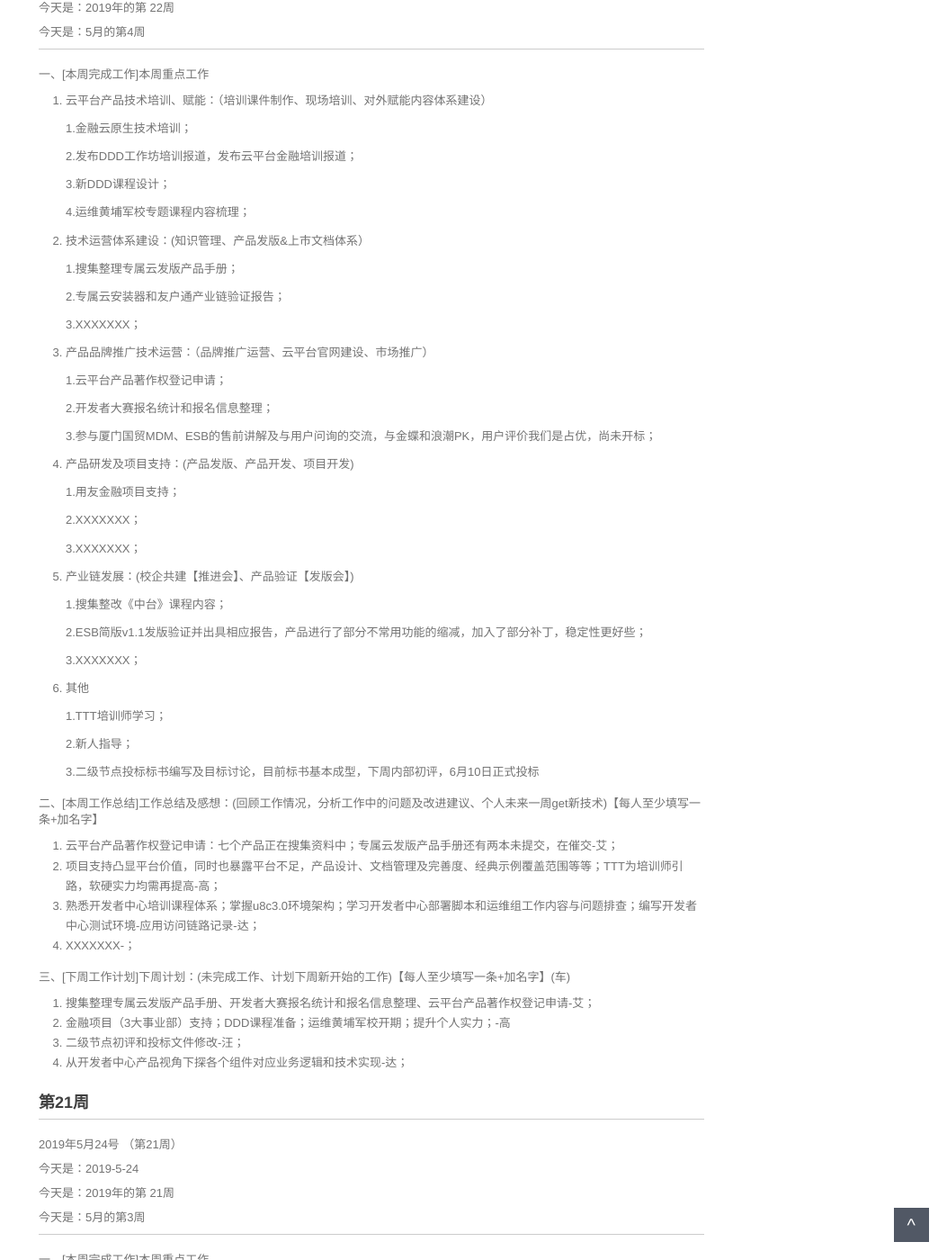
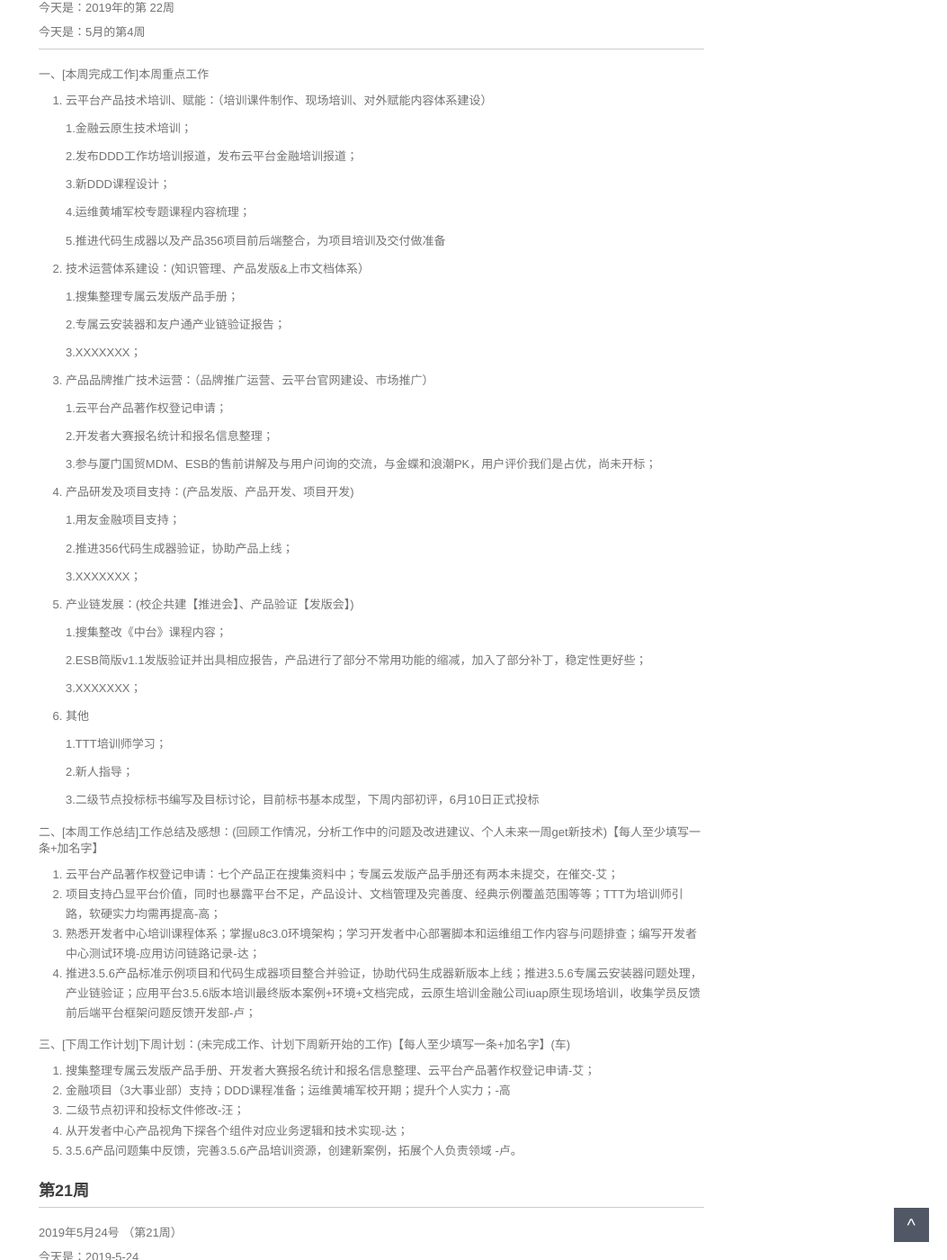
Before and after one commit to walllFlower/blog, a Jekyll site: the page built from _posts/2018-07-17-day_report_cxz.md, in a window 1280 px wide and 1400 px high, scrolled down 435 px. Shown: the whole window at 90% size, without its empty margins (227-1280 px from the left). Built offline with Jekyll 4.4.1, drawn with Linux system fonts in a browser that asks for light colours; comment, search, counter and statistics services are not loaded.

Commit message:
Update 2018-07-17-day_report_cxz.md

```diff
--- a/_posts/2018-07-17-day_report_cxz.md
+++ b/_posts/2018-07-17-day_report_cxz.md
@@ -33,6 +33,8 @@ categories: 技术运营工作周报
 
     4.运维黄埔军校专题课程内容梳理；
 
+    5.推进代码生成器以及产品356项目前后端整合，为项目培训及交付做准备
+
 2. 技术运营体系建设：(知识管理、产品发版&上市文档体系）
 
     1.搜集整理专属云发版产品手册；
@@ -54,7 +56,7 @@ categories: 技术运营工作周报
 
     1.用友金融项目支持；
 
-    2.XXXXXXX；
+    2.推进356代码生成器验证，协助产品上线；
 
     3.XXXXXXX；
 
@@ -81,7 +83,7 @@ categories: 技术运营工作周报
 1. 云平台产品著作权登记申请：七个产品正在搜集资料中；专属云发版产品手册还有两本未提交，在催交-艾；
 2. 项目支持凸显平台价值，同时也暴露平台不足，产品设计、文档管理及完善度、经典示例覆盖范围等等；TTT为培训师引路，软硬实力均需再提高-高；
 3. 熟悉开发者中心培训课程体系；掌握u8c3.0环境架构；学习开发者中心部署脚本和运维组工作内容与问题排查；编写开发者中心测试环境-应用访问链路记录-达；
-4. XXXXXXX-；
+4. 推进3.5.6产品标准示例项目和代码生成器项目整合并验证，协助代码生成器新版本上线；推进3.5.6专属云安装器问题处理，产业链验证；应用平台3.5.6版本培训最终版本案例+环境+文档完成，云原生培训金融公司iuap原生现场培训，收集学员反馈前后端平台框架问题反馈开发部-卢；
 
 三、[下周工作计划]下周计划：(未完成工作、计划下周新开始的工作)【每人至少填写一条+加名字】(车)
 
@@ -89,7 +91,7 @@ categories: 技术运营工作周报
 2. 金融项目（3大事业部）支持；DDD课程准备；运维黄埔军校开期；提升个人实力；-高
 3. 二级节点初评和投标文件修改-汪；
 4. 从开发者中心产品视角下探各个组件对应业务逻辑和技术实现-达；
-
+5. 3.5.6产品问题集中反馈，完善3.5.6产品培训资源，创建新案例，拓展个人负责领域 -卢。
 
 
 ###  第21周
```
